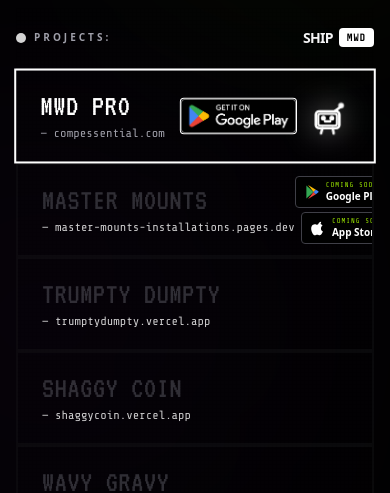
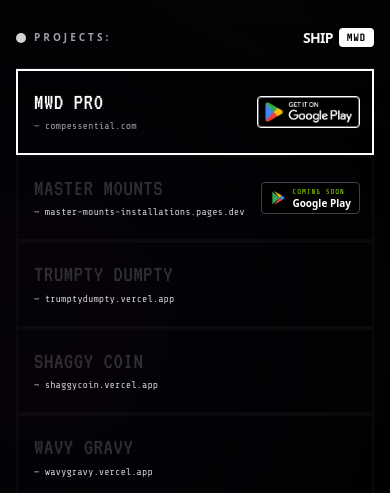
Before and after one commit to TAYLORBEN89/Ben-Taylor-Dev-Portfolio, a React (Vite) app: page / in a window 390 px wide. Shown: the part 353-846 px from the top of the page. Built offline with nearby package versions, Linux system fonts and the light colour scheme.

Commit message:
feat: add tap-to-focus on mobile and drop App Store coming soon badge
Let phones highlight a project on first tap and open it on the second. Keep only the Google Play coming soon badge so it fits on small screens.

```diff
--- a/src/App.tsx
+++ b/src/App.tsx
@@ -12,7 +12,7 @@ export default function App() {
   // Dynamic content for Vercel Ship clone menu selector
   const shipItems: VercelShipItem[] = [
     { id: '6', title: 'MWD Pro', subtext: 'compessential.com', code: 'MWD', playStoreUrl: 'https://play.google.com/store/apps/details?id=com.mwdpro.app&utm_source=na_Med' },
-    { id: '8', title: 'Master Mounts', subtext: 'master-mounts-installations.pages.dev', code: 'MMNT', comingSoonStores: ['play', 'apple'] },
+    { id: '8', title: 'Master Mounts', subtext: 'master-mounts-installations.pages.dev', code: 'MMNT', comingSoonStores: ['play'] },
     { id: '2', title: 'Trumpty Dumpty', subtext: 'trumptydumpty.vercel.app', code: 'TDMP' },
     { id: '4', title: 'Shaggy Coin', subtext: 'shaggycoin.vercel.app', code: 'SHAG' },
     { id: '5', title: 'Wavy Gravy', subtext: 'wavygravy.vercel.app', code: 'WAVY' }
--- a/src/components/EventSchedule.tsx
+++ b/src/components/EventSchedule.tsx
@@ -69,7 +69,7 @@ export default function EventSchedule() {
   const sessionsByCity: Record<string, EventSession[]> = {
     'Master Mounts': [
       { id: 'mmnt-1', title: 'Professional Audio and Visual Installation Site', speaker: 'AV Lead', speakerRole: 'Principal', time: 'DEPLOYED', tag: 'Business Site', capacity: 'Active' },
-      { id: 'mmnt-2', title: 'Coming Soon on Google Play and the App Store', speaker: 'AV Lead', speakerRole: 'Principal', time: 'SOON', tag: 'Mobile Apps', capacity: 'Coming Soon' }
+      { id: 'mmnt-2', title: 'Coming Soon on Google Play', speaker: 'AV Lead', speakerRole: 'Principal', time: 'SOON', tag: 'Mobile Apps', capacity: 'Coming Soon' }
     ],
     'Trumpty Dumpty': [
       { id: 'trmp-1', title: 'Generative Comedy and Gamified Meme Physics Pipelines', speaker: 'Meme Engineer', speakerRole: 'Media Lead', time: 'DEPLOYED', tag: 'Meme Engine', capacity: 'Active' }
--- a/src/components/VercelShipSelector.tsx
+++ b/src/components/VercelShipSelector.tsx
@@ -1,4 +1,4 @@
-import React, { useState } from 'react';
+import React, { useEffect, useRef, useState } from 'react';
 import { VercelShipItem } from '../types';
 // @ts-ignore
 import googlePlayBadge from '../utils/google-play-badge.png';
@@ -8,7 +8,7 @@ interface VercelShipSelectorProps {
   onSelectItem?: (item: VercelShipItem) => void;
 }
 
-function ComingSoonStoreBadge({ store }: { store: 'play' | 'apple' }) {
+function ComingSoonStoreBadge({ store }: { store: 'play' | 'apple'; key?: React.Key }) {
   const isPlay = store === 'play';
 
   return (
@@ -38,8 +38,43 @@ function ComingSoonStoreBadge({ store }: { store: 'play' | 'apple' }) {
   );
 }
 
+function openProject(item: VercelShipItem) {
+  const url = item.subtext.startsWith('http') ? item.subtext : `https://${item.subtext}`;
+  window.open(url, '_blank');
+}
+
 export default function VercelShipSelector({ items, onSelectItem }: VercelShipSelectorProps) {
   const [hoveredIndex, setHoveredIndex] = useState<number>(0);
+  const [armedIndex, setArmedIndex] = useState<number | null>(null);
+  const pointerTypeRef = useRef<string>('mouse');
+  const [prefersHover, setPrefersHover] = useState(true);
+
+  useEffect(() => {
+    const media = window.matchMedia('(hover: hover) and (pointer: fine)');
+    const sync = () => setPrefersHover(media.matches);
+    sync();
+    media.addEventListener('change', sync);
+    return () => media.removeEventListener('change', sync);
+  }, []);
+
+  const activate = (index: number, item: VercelShipItem) => {
+    setHoveredIndex(index);
+    if (onSelectItem) onSelectItem(item);
+  };
+
+  const handleProjectClick = (index: number, item: VercelShipItem) => {
+    const isTouch = pointerTypeRef.current === 'touch' || !prefersHover;
+    if (isTouch) {
+      if (armedIndex === index) {
+        openProject(item);
+        return;
+      }
+      setArmedIndex(index);
+      activate(index, item);
+      return;
+    }
+    openProject(item);
+  };
 
   // Active item details based on hovered index
   const activeItem = items[hoveredIndex] || items[0] || { id: '0', title: 'Ship', subtext: '', code: 'S' };
@@ -83,43 +118,47 @@ export default function VercelShipSelector({ items, onSelectItem }: VercelShipSe
                   return (
                     <div
                       key={item.id}
+                      onPointerDown={(event) => {
+                        pointerTypeRef.current = event.pointerType || 'mouse';
+                      }}
                       onMouseEnter={() => {
-                        setHoveredIndex(index);
-                        if (onSelectItem) onSelectItem(item);
+                        if (pointerTypeRef.current === 'touch') return;
+                        activate(index, item);
                       }}
-                      className={`relative w-full transition-all duration-150 select-none border-2 overflow-hidden ${
+                      className={`relative w-full min-w-0 transition-all duration-150 select-none border-2 overflow-hidden ${
                         isHovered
-                          ? 'bg-transparent border-white z-10 scale-[1.01]'
+                          ? 'bg-transparent border-white z-10 md:scale-[1.01]'
                           : 'bg-transparent border-zinc-900/40'
                       }`}
                       id={`vercel-ship-row-${item.id}`}
                     >
 
                       {/* Flex wrapper for the big text line */}
-                      <div className="flex items-center justify-between pr-4 md:pr-10 relative z-10">
+                      <div className="flex items-center justify-between gap-2 pr-3 sm:pr-4 md:pr-10 relative z-10 min-w-0">
                         <div
-                          onClick={() => {
-                            const url = item.subtext.startsWith('http') ? item.subtext : `https://${item.subtext}`;
-                            window.open(url, '_blank');
-                          }}
-                          className="flex-1 py-5 pl-6 md:pl-10 flex flex-col md:flex-row md:items-baseline gap-1 md:gap-3 cursor-pointer group/link"
-                          title={`Launch ${item.title} (${item.subtext})`}
+                          onClick={() => handleProjectClick(index, item)}
+                          className="min-w-0 flex-1 py-5 pl-4 sm:pl-6 md:pl-10 flex flex-col md:flex-row md:items-baseline gap-1 md:gap-3 cursor-pointer group/link"
+                          title={
+                            !prefersHover && armedIndex !== index
+                              ? `Select ${item.title}`
+                              : `Launch ${item.title} (${item.subtext})`
+                          }
                         >
                           {/* Static interactive list line matching video */}
-                          <h3 className={`font-retro tracking-wide text-3xl sm:text-5xl md:text-6xl lg:text-7xl transition-all duration-300 leading-none uppercase ${
+                          <h3 className={`font-retro tracking-wide text-[clamp(1.4rem,6vw,4.5rem)] sm:text-5xl md:text-6xl lg:text-7xl transition-all duration-300 leading-none uppercase min-w-0 ${
                             isHovered ? 'text-white opacity-100' : 'text-zinc-500 opacity-40'
                           } group-hover/link:text-white`}>
                             {item.title}
                           </h3>
-                          <span className={`font-mono font-medium text-xs sm:text-sm md:text-base lg:text-lg tracking-normal transition-all duration-300 opacity-80 ${
+                          <span className={`font-mono font-medium text-[10px] sm:text-sm md:text-base lg:text-lg tracking-normal transition-all duration-300 opacity-80 min-w-0 max-w-full truncate ${
                             isHovered ? 'text-zinc-400 opacity-100' : 'text-zinc-650 opacity-20'
-                          } group-hover/link:text-zinc-100 truncate`}>
+                          } group-hover/link:text-zinc-100`}>
                             — {item.subtext}
                           </span>
                         </div>
 
                         {/* Store badges and Character Mascot on right side */}
-                        <div className="flex items-center gap-2 sm:gap-3 shrink-0 min-h-16 relative">
+                        <div className="flex items-center gap-1.5 sm:gap-3 shrink-0 relative">
                           {item.playStoreUrl && (
                             <a
                               href={item.playStoreUrl}
@@ -128,30 +167,28 @@ export default function VercelShipSelector({ items, onSelectItem }: VercelShipSe
                               onClick={(e) => {
                                 e.stopPropagation();
                               }}
-                              className="block h-9 sm:h-11 hover:scale-[1.08] active:scale-95 transition-all duration-200 select-none z-30 shrink-0 mr-1 sm:mr-3"
+                              className="block h-8 sm:h-11 max-w-[118px] sm:max-w-none hover:scale-[1.08] active:scale-95 transition-all duration-200 select-none z-30 shrink-0"
                               title="Get MWD Pro on Google Play Store"
                             >
                               <img
                                 src={googlePlayBadge}
                                 alt="Get MWD Pro on Google Play"
-                                className="h-full w-auto object-contain rounded border border-zinc-850 hover:border-zinc-700 transition-all duration-200"
+                                className="h-full w-auto max-w-full object-contain rounded border border-zinc-850 hover:border-zinc-700 transition-all duration-200"
                                 referrerPolicy="no-referrer"
                               />
                             </a>
                           )}
 
                           {item.comingSoonStores && item.comingSoonStores.length > 0 && (
-                            <div className="flex flex-col sm:flex-row items-end sm:items-center gap-1 sm:gap-1.5 mr-1 sm:mr-2 z-30">
+                            <div className="flex items-center z-30">
                               {item.comingSoonStores.map((store) => (
                                 <ComingSoonStoreBadge key={store} store={store} />
                               ))}
                             </div>
                           )}
 
-                          <div className="flex items-center gap-3 shrink-0 relative">
-                            {/* MASCOT CHOP: Appears when index is hovered exactly like in Vercel video! */}
-                            {isHovered ? (
-                              <div className="mr-2 sm:mr-6 animate-char-float filter drop-shadow-[0_0_15px_rgba(255,255,255,0.4)] transition-all duration-300" id="character-mascot-icon">
+                          {isHovered && (
+                            <div className="hidden sm:block mr-2 md:mr-6 animate-char-float filter drop-shadow-[0_0_15px_rgba(255,255,255,0.4)] transition-all duration-300" id="character-mascot-icon">
                               <svg
                                 className="w-10 h-10 sm:w-12 sm:h-12 text-white"
                                 viewBox="0 0 48 48"
@@ -161,31 +198,19 @@ export default function VercelShipSelector({ items, onSelectItem }: VercelShipSe
                                 strokeLinecap="round"
                                 strokeLinejoin="round"
                               >
-                                  {/* Walk cycle / bouncy antenna line */}
                                 <path d="M37 14 L30 19" />
                                 <circle cx="38" cy="12" r="2" fill="white" className="animate-pulse" />
-
-                                  {/* Computer Screen Frame (Styled like retro Vercel box mascot) */}
                                 <rect x="8" y="19" width="28" height="20" rx="4" fill="#000" />
                                 <rect x="11" y="22" width="22" height="14" rx="2" strokeWidth="2.5" />
-
-                                  {/* Dynamic Face Indicator (Pixel character face) */}
                                 <circle cx="17" cy="27" r="1.5" fill="white" />
                                 <circle cx="27" cy="27" r="1.5" fill="white" />
                                 <line x1="19" y1="31" x2="25" y2="31" />
-
-                                  {/* Little legs walking loop */}
                                 <line x1="16" y1="39" x2="14" y2="45" className="animate-leg-left" />
                                 <line x1="28" y1="39" x2="30" y2="45" className="animate-leg-right" />
-
-                                  {/* Little antenna flash lights */}
                                 <circle cx="38" cy="12" r="1" fill="#fff" />
                               </svg>
                             </div>
-                            ) : (
-                              <div className="w-10 sm:w-12 h-10 sm:h-12" /> // layout spacer
                           )}
-                          </div>
                         </div>
 
                       </div>
```
Lines whose indentation alone changed are shown as unchanged.
